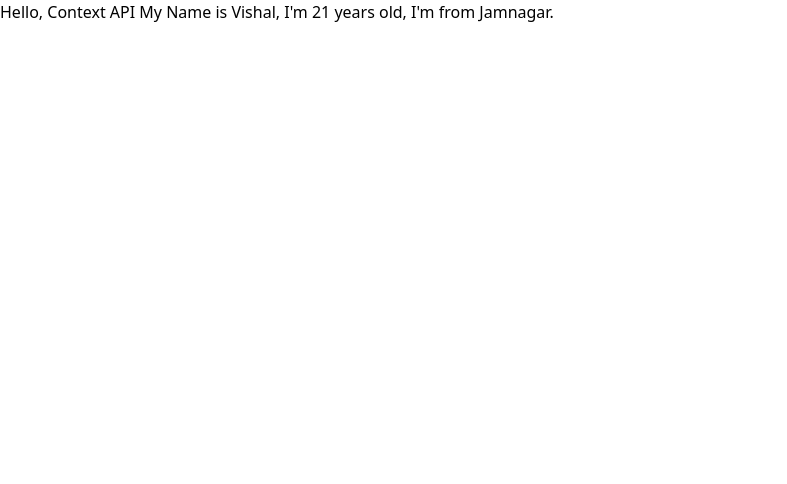
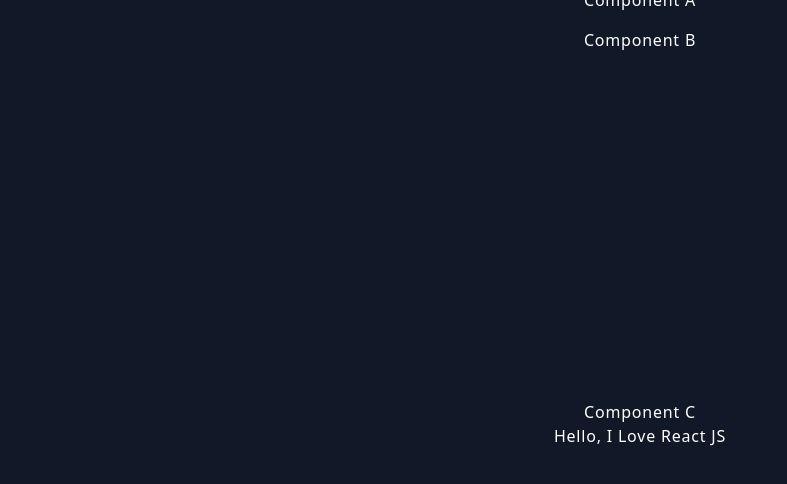
Before and after one commit to Vishalrathod8788/Learn-React, a React (Vite) app in the folder react_demo/: page / in a window 1280 px wide. Shown: the top 484 px of the page, without its empty margins (0-787 px from the left). Built offline with nearby package versions, Linux system fonts and the light colour scheme.

Commit message:
Remove Context API implementation and replace with ParentComponent for props drilling demonstration

```diff
--- a/react_demo/src/App.jsx
+++ b/react_demo/src/App.jsx
@@ -1,10 +1,5 @@
-import { BioProvider } from "./hooks/ContextAPI";
-import { Home } from "./hooks/ContextAPI/Home";
+import { ParentComponent } from "./PropsDrilling";
 
 export const App = () => {
-  return (
-    <BioProvider>
-      <Home />
-    </BioProvider>
-  );
+  return <ParentComponent />;
 };
--- a/react_demo/src/hooks/ContextAPI/Home.jsx
+++ /dev/null
@@ -1,12 +0,0 @@
-import { useContext } from "react";
-import { BioContext } from ".";
-
-export const Home = () => {
-  const { myName, myAge, myAddress } = useContext(BioContext);
-  return (
-    <h1>
-      Hello, Context API My Name is {myName}, I'm {myAge} years old, I'm from{" "}
-      {myAddress}.
-    </h1>
-  );
-};
--- a/react_demo/src/hooks/ContextAPI/index.jsx
+++ /dev/null
@@ -1,17 +0,0 @@
-import { createContext } from "react";
-
-// 1 Step: Create a context
-export const BioContext = createContext();
-
-// 2 Step: Create a Provider
-export const BioProvider = ({ children }) => {
-  const myName = "Vishal";
-  const myAge = 21;
-  const myAddress = "Jamnagar";
-
-  return (
-    <BioContext.Provider value={{ myName, myAge, myAddress }}>
-      {children}
-    </BioContext.Provider>
-  );
-};
```
